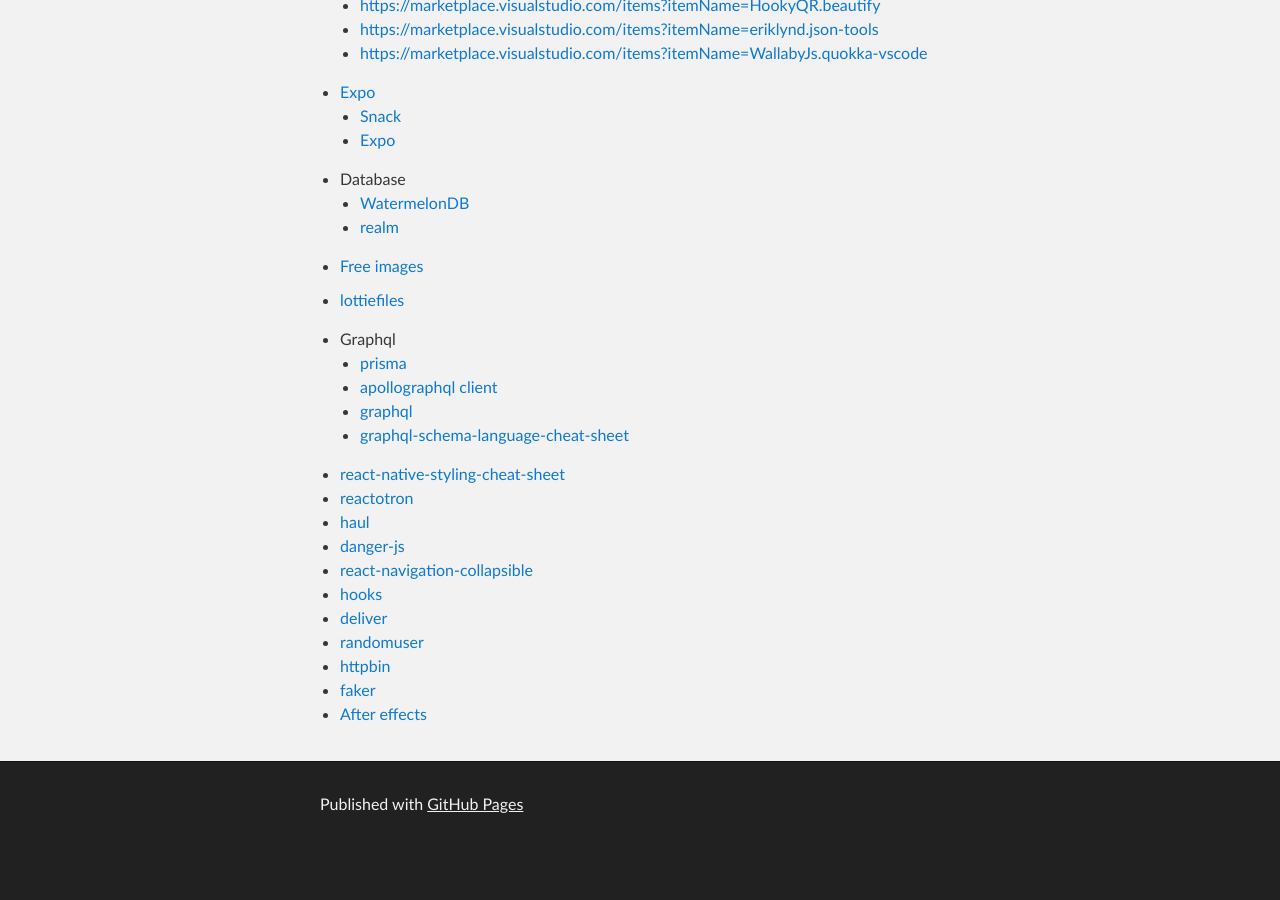
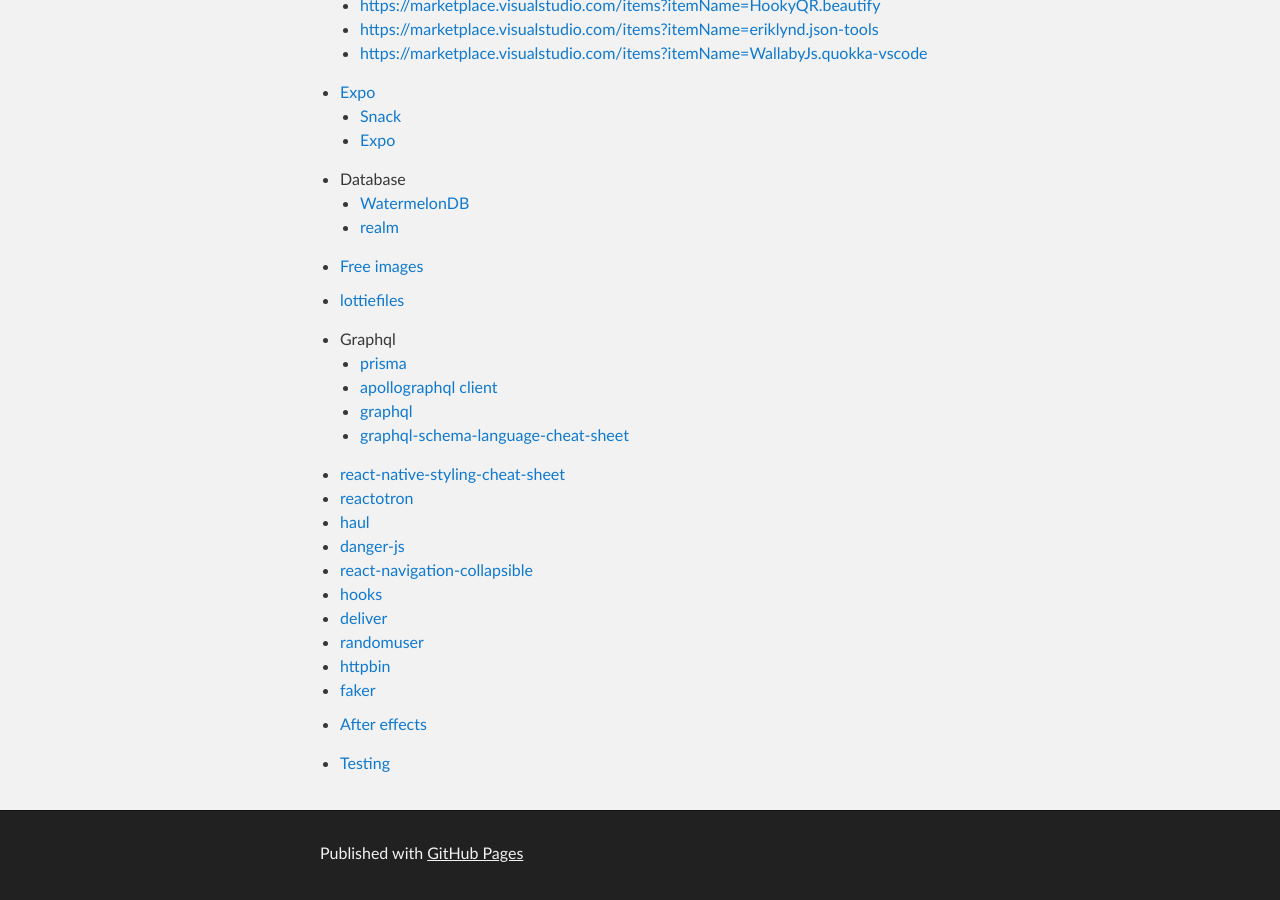
Before and after one commit to haapio/haapio.github.io, a Jekyll site: the page built from react-native.md, in a window 1280 px wide and 900 px high, scrolled down 3991 px. Built offline with Jekyll 4.4.1, drawn with Linux system fonts in a browser that asks for light colours; the repository's description, which GitHub fills in, is left out; our own code applies the rules of GitHub Pages for plain Markdown files; before the commit the page ends 4842 px from its top, so only the background shows below that.

Commit message:
Update react-native.md

```diff
--- a/react-native.md
+++ b/react-native.md
@@ -183,3 +183,5 @@ layout: default
 - [httpbin](https://httpbin.org/ip)
 - [faker](https://github.com/marak/Faker.js/)
 - [After effects](https://www.adobe.com/fi/products/aftereffects.html)
+
+- [Testing](https://reactnativetesting.io)
```
